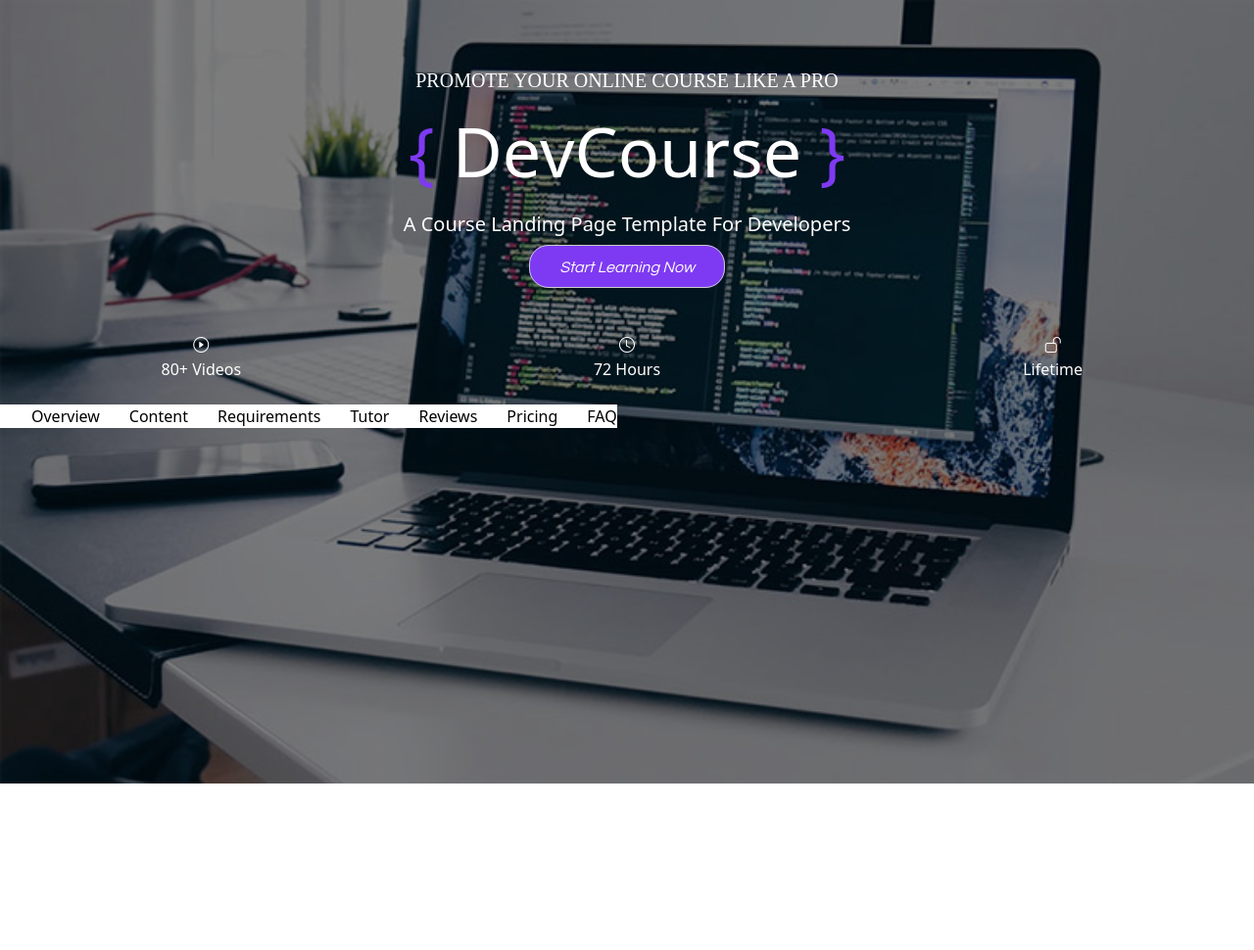
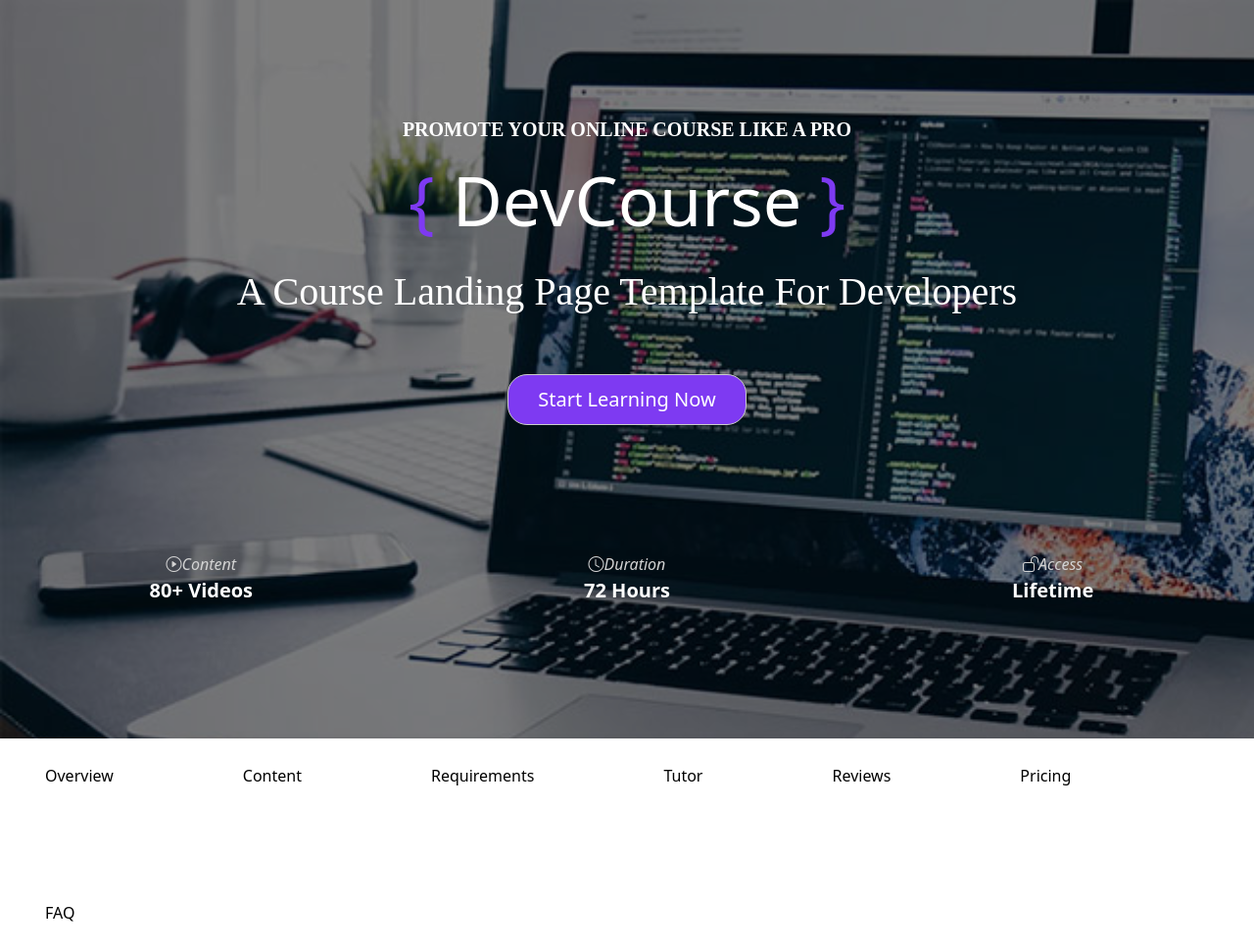
Before and after one commit to amirraahanonu3489-eng/Bootstrap-Project, a plain HTML site: page index.html in a window 1280 px wide. Shown: the whole page at 98% size. Before the commit the page ends 800 px from the top, so only its background shows below. Drawn offline with nearby package versions, Linux system fonts and the light colour scheme.

Commit message:
final update

```diff
--- a/index.html
+++ b/index.html
@@ -14,29 +14,28 @@
             <div class="content">
             <h6 class="text-uppercase">Promote Your Online Course Like A Pro</h6>
             <h1><span style="color:#7e3af2;">{</span> DevCourse <span style="color:#7e3af2;">}</span></h1>
-            <p class="lead">A Course Landing Page Template For Developers</p>
-            <a href="#"><i>Start Learning Now</i></a>
+            <h2 class="lead">A Course Landing Page Template For Developers</h2>
+            <a href="#" class="btn btn-primary btn-lg">Start Learning Now</a>
             </div>
 
         <div class="row">
             <div class="col-md-4">
-                <i class="bi bi-play-circle"></i>
+                <i class="bi bi-play-circle">Content</i>
                 <p>80+ Videos</p>
             </div>
             <div class="col-md-4">
-                <i class="bi bi-clock"></i>
+                <i class="bi bi-clock">Duration</i>
                 <p>72 Hours</p>
             </div>
             <div class="col-md-4">
-                <i class="bi bi-unlock"></i>
+                <i class="bi bi-unlock">Access</i>
                 <p>Lifetime</p>
             </div>
         </div>
         </section>
 
-        <div class="navbar">
-        <nav>
-            <ul>
+        <nav class="navbar navbar-expand justify-content-center bg-lightgray">
+            <ul class="nav">
                 <li class="nav-item"><a class="nav-link" href="#">Overview</a></li>
                 <li class="nav-item"><a class="nav-link" href="#">Content</a></li>
                 <li class="nav-item"><a class="nav-link" href="#">Requirements</a></li>
@@ -46,7 +45,6 @@
                 <li class="nav-item"><a class="nav-link" href="#">FAQ</a></li>
             </ul>
         </nav>
-        </div>
     </div>
     </body>
 </html>
--- a/style.css
+++ b/style.css
@@ -3,30 +3,32 @@
     background-repeat: no-repeat;
     background-size: cover;
     min-height: 100vh;
-    display: flex;
-    flex-direction: column;
-    justify-content: center;
     text-align: center;
-    position: relative;
     color: white;
     background-color: rgba(0,0,0,0.5);
     background-blend-mode: darken;
 }
 
 .content {
-    position: absolute;
-    top: 0; left: 0; right: 0; bottom: 0;
-    padding: 70px;
+    padding: 120px;
 }
 
 .main h6 {
     font-size: 20px;
-    font-family: 'Times New Roman', Times, serif
+    font-weight: bold;
+    font-family: 'Times New Roman', Times, serif;
 }
 
 .main h1 {
     padding: 10px 20px;
     font-size: 70px;
+}
+
+.main h2 {
+    font-size: 40px;
+    padding: 10px 20px;
+    font-family: 'Times New Roman', Times, serif;
+    margin-bottom: 50px;
 }
 
 .main a {
@@ -35,17 +37,42 @@
     padding: 10px 30px;
     border-radius: 20px;
     background-color: #7e3af2;
+    margin-bottom: 10px;
 }
 
 .main i {
-    color: white;
-    font-family: Century Gothic;
+    color: lightgrey;
+}
+.main p {
+    font-size: 20px;
+    font-weight: bold;
+}
+
+.row {
+    margin-bottom: 120px;
+}
+
+.navbar {
+    background-color: white;
+    box-shadow: 0 2px 10px rgba(0,0,0,0.1);
+    padding: 0;
 }
 
 .navbar ul {
     display: flex;
     list-style: none;
-    background-color: white;
+    margin: 0;
+    gap: 100px;
+    padding: 10px 30px;
+}
+
+.navbar a {
     color: black;
-    gap: 30px;
+    font-weight: 500;
+    text-decoration: none;
+    transition: color 0.2s ease;
 }
+
+.navbar a:hover {
+    color: #7e3af2;
+}
```
